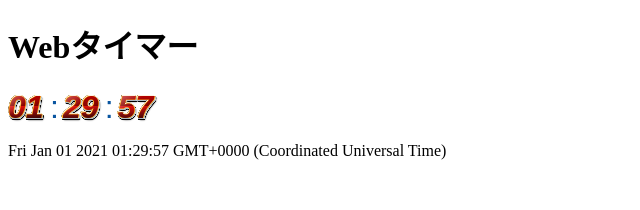
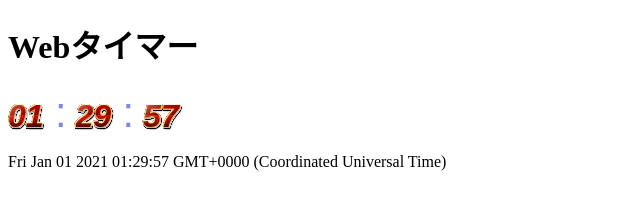
Before and after one commit to akapikumin/WebTimer, a plain HTML site: page index.html in a window 1280 px wide. Shown: the whole page, without its empty margins (0-640 px from the left). Drawn offline with Linux system fonts and the light colour scheme.

Commit message:
表示を調整

```diff
--- a/css_folder/index.css
+++ b/css_folder/index.css
@@ -12,7 +12,9 @@
 
 .time_display li::after{
     content: ":";
-    color: rgb(9, 85, 160);
+    color: rgb(120, 138, 238);
+    padding: 5px;
+    font-size: 1.3em;
 }
 
 .time_display li:last-child::after{
```
